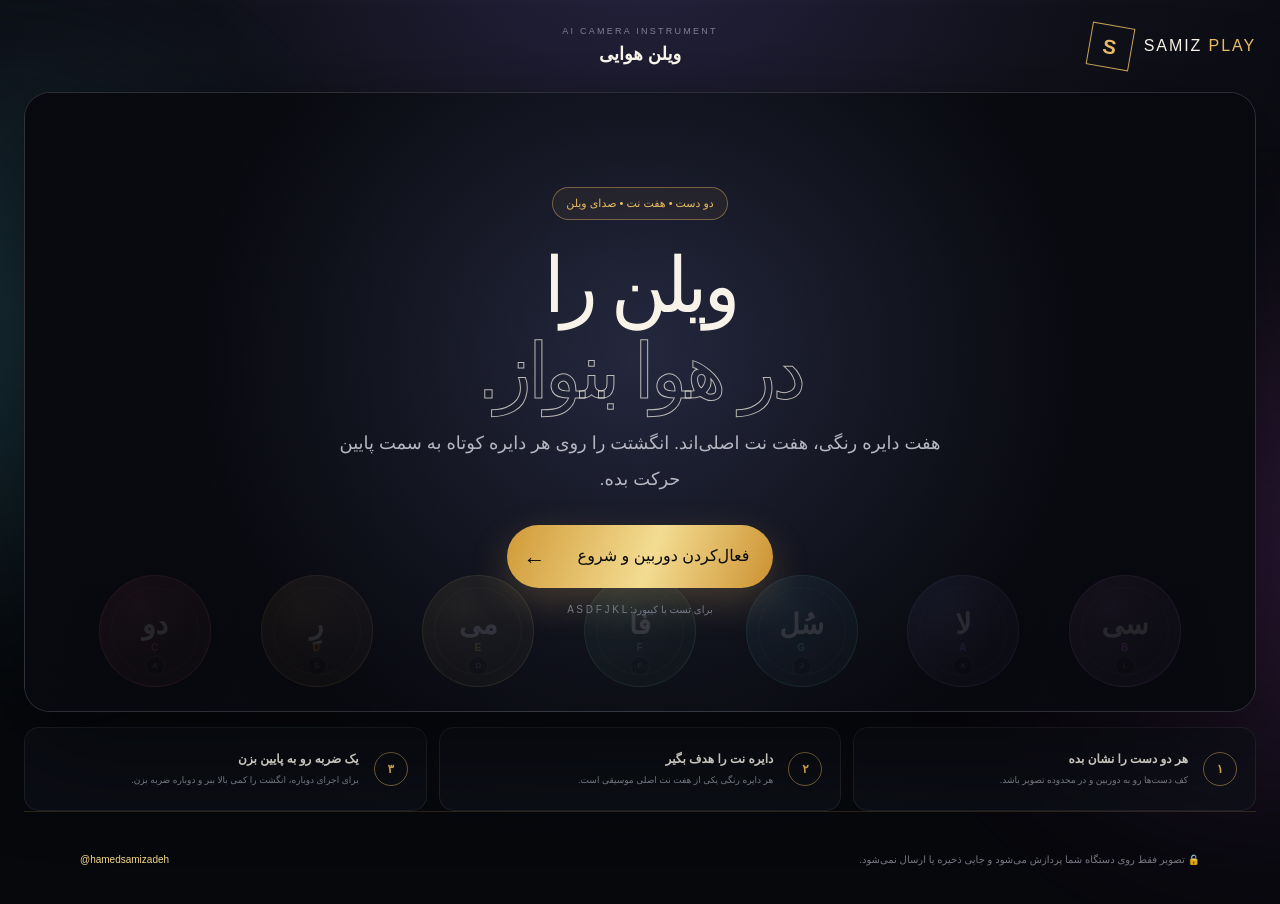
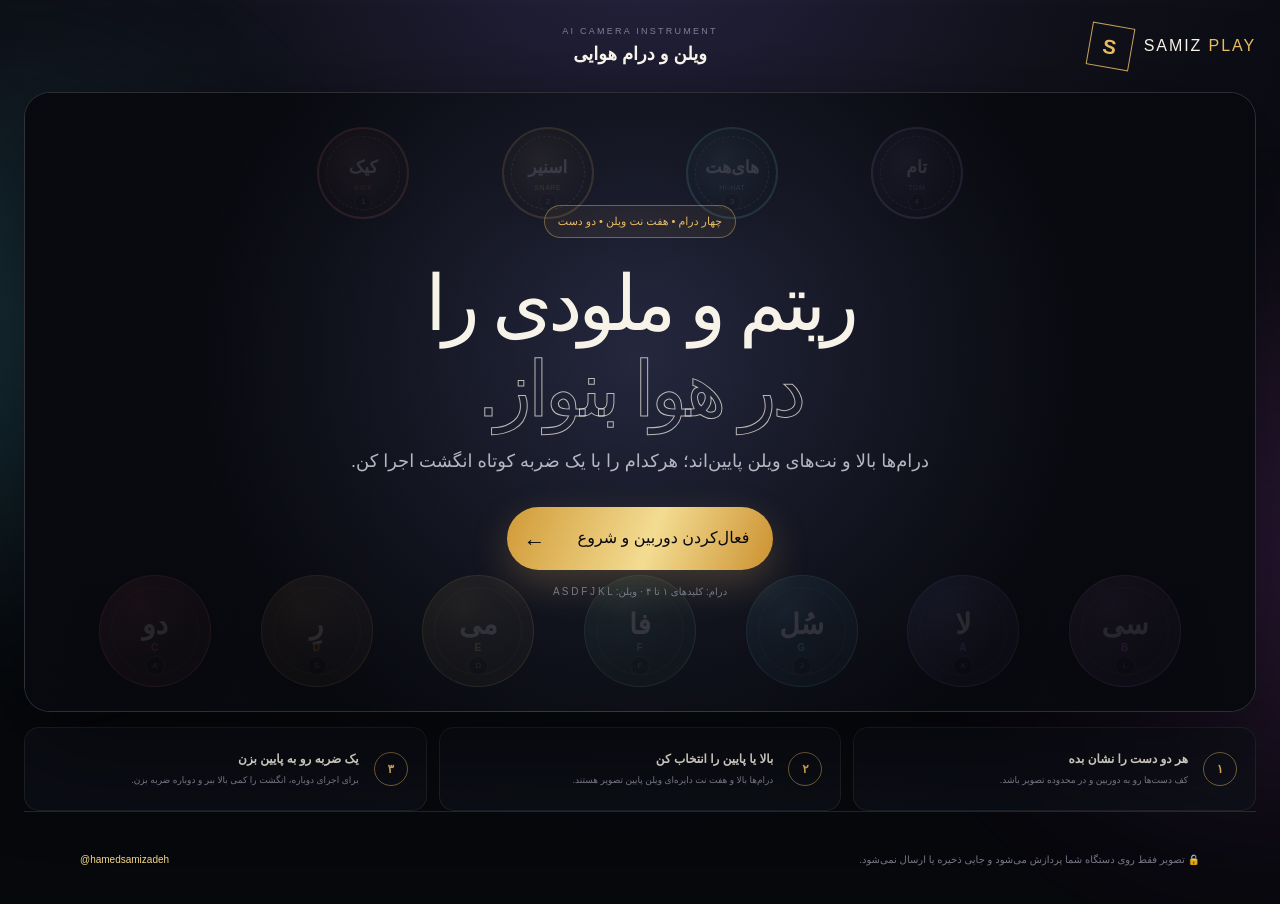
Before and after one commit to hamedsamz/samiz-ai-website, a Next.js app: page /air-piano in a window 1280 px wide. Shown: the top 904 px of the page. Built offline with nearby package versions, Linux system fonts and the light colour scheme; a web font is replaced by a local one.

Commit message:
Add playable air drums above violin notes

```diff
--- a/app/air-piano/AirPiano.tsx
+++ b/app/air-piano/AirPiano.tsx
@@ -16,6 +16,13 @@ const NOTES = [
   { fa: "سُل", latin: "G", key: "J", frequency: 392, color: "#54d9f5" },
   { fa: "لا", latin: "A", key: "K", frequency: 440, color: "#8f8bff" },
   { fa: "سی", latin: "B", key: "L", frequency: 493.88, color: "#e782ff" },
+] as const;
+
+const DRUMS = [
+  { fa: "کیک", latin: "KICK", key: "1", kind: "kick", color: "#ff7657" },
+  { fa: "اسنیر", latin: "SNARE", key: "2", kind: "snare", color: "#ffc857" },
+  { fa: "های‌هت", latin: "HI-HAT", key: "3", kind: "hihat", color: "#5fe1dd" },
+  { fa: "تام", latin: "TOM", key: "4", kind: "tom", color: "#b68cff" },
 ] as const;
 
 const FINGER_TIPS = [4, 8, 12, 16, 20] as const;
@@ -49,14 +56,17 @@ export default function AirPiano() {
   const tipStatesRef = useRef<Map<string, TipState>>(new Map());
   const lastStrikeRef = useRef<Map<string, number>>(new Map());
   const activeTimersRef = useRef<Map<number, number>>(new Map());
+  const drumTimersRef = useRef<Map<number, number>>(new Map());
   const handsCountRef = useRef(0);
   const playNoteRef = useRef<(index: number) => void>(() => undefined);
+  const playDrumRef = useRef<(index: number) => void>(() => undefined);
 
   const [phase, setPhase] = useState<Phase>("idle");
   const [cameraVisible, setCameraVisible] = useState(false);
   const [handsCount, setHandsCount] = useState(0);
-  const [lastNote, setLastNote] = useState<number | null>(null);
+  const [lastSound, setLastSound] = useState("—");
   const [activeNotes, setActiveNotes] = useState<number[]>([]);
+  const [activeDrums, setActiveDrums] = useState<number[]>([]);
   const [errorMessage, setErrorMessage] = useState("");
 
   const ensureAudio = useCallback(async () => {
@@ -138,14 +148,91 @@ export default function AirPiano() {
       bowGain.connect(master);
       bow.start(now);
     }).catch(() => undefined);
-    setLastNote(index);
+    setLastSound(`${note.fa} · ${note.latin}`);
     flashNote(index);
     if (navigator.vibrate) navigator.vibrate(12);
   }, [ensureAudio, flashNote]);
 
+  const flashDrum = useCallback((index: number) => {
+    setActiveDrums((current) => current.includes(index) ? current : [...current, index]);
+    const existing = drumTimersRef.current.get(index);
+    if (existing) window.clearTimeout(existing);
+    const timer = window.setTimeout(() => {
+      setActiveDrums((current) => current.filter((item) => item !== index));
+      drumTimersRef.current.delete(index);
+    }, 150);
+    drumTimersRef.current.set(index, timer);
+  }, []);
+
+  const playDrum = useCallback((index: number) => {
+    const drum = DRUMS[index];
+    if (!drum) return;
+    void ensureAudio().then((audio) => {
+      const now = audio.currentTime;
+      if (drum.kind === "kick") {
+        const oscillator = audio.createOscillator();
+        const gain = audio.createGain();
+        oscillator.type = "sine";
+        oscillator.frequency.setValueAtTime(155, now);
+        oscillator.frequency.exponentialRampToValueAtTime(46, now + 0.3);
+        gain.gain.setValueAtTime(0.9, now);
+        gain.gain.exponentialRampToValueAtTime(0.0001, now + 0.34);
+        oscillator.connect(gain);
+        gain.connect(audio.destination);
+        oscillator.start(now);
+        oscillator.stop(now + 0.36);
+      } else if (drum.kind === "tom") {
+        const oscillator = audio.createOscillator();
+        const gain = audio.createGain();
+        oscillator.type = "sine";
+        oscillator.frequency.setValueAtTime(210, now);
+        oscillator.frequency.exponentialRampToValueAtTime(92, now + 0.42);
+        gain.gain.setValueAtTime(0.56, now);
+        gain.gain.exponentialRampToValueAtTime(0.0001, now + 0.46);
+        oscillator.connect(gain);
+        gain.connect(audio.destination);
+        oscillator.start(now);
+        oscillator.stop(now + 0.48);
+      } else {
+        const duration = drum.kind === "snare" ? 0.2 : 0.075;
+        const buffer = audio.createBuffer(1, Math.floor(audio.sampleRate * duration), audio.sampleRate);
+        const data = buffer.getChannelData(0);
+        for (let sample = 0; sample < data.length; sample += 1) data[sample] = Math.random() * 2 - 1;
+        const noise = audio.createBufferSource();
+        const filter = audio.createBiquadFilter();
+        const gain = audio.createGain();
+        noise.buffer = buffer;
+        filter.type = "highpass";
+        filter.frequency.value = drum.kind === "snare" ? 1050 : 5900;
+        gain.gain.setValueAtTime(drum.kind === "snare" ? 0.42 : 0.24, now);
+        gain.gain.exponentialRampToValueAtTime(0.0001, now + duration);
+        noise.connect(filter);
+        filter.connect(gain);
+        gain.connect(audio.destination);
+        noise.start(now);
+        if (drum.kind === "snare") {
+          const body = audio.createOscillator();
+          const bodyGain = audio.createGain();
+          body.type = "triangle";
+          body.frequency.value = 185;
+          bodyGain.gain.setValueAtTime(0.2, now);
+          bodyGain.gain.exponentialRampToValueAtTime(0.0001, now + 0.13);
+          body.connect(bodyGain);
+          bodyGain.connect(audio.destination);
+          body.start(now);
+          body.stop(now + 0.14);
+        }
+      }
+    }).catch(() => undefined);
+    setLastSound(drum.fa);
+    flashDrum(index);
+    if (navigator.vibrate) navigator.vibrate(16);
+  }, [ensureAudio, flashDrum]);
+
   useEffect(() => {
     playNoteRef.current = playNote;
-  }, [playNote]);
+    playDrumRef.current = playDrum;
+  }, [playDrum, playNote]);
 
   const stopCamera = useCallback(() => {
     streamRef.current?.getTracks().forEach((track) => track.stop());
@@ -163,6 +250,7 @@ export default function AirPiano() {
     landmarkerRef.current?.close();
     if (animationRef.current) cancelAnimationFrame(animationRef.current);
     activeTimersRef.current.forEach((timer) => window.clearTimeout(timer));
+    drumTimersRef.current.forEach((timer) => window.clearTimeout(timer));
     void audioRef.current?.close();
   }, [stopCamera]);
 
@@ -170,7 +258,9 @@ export default function AirPiano() {
     const onKeyDown = (event: KeyboardEvent) => {
       if (event.repeat || event.metaKey || event.ctrlKey || event.altKey) return;
       const index = NOTES.findIndex((note) => note.key.toLowerCase() === event.key.toLowerCase());
+      const drumIndex = DRUMS.findIndex((drum) => drum.key === event.key);
       if (index >= 0) playNoteRef.current(index);
+      else if (drumIndex >= 0) playDrumRef.current(drumIndex);
     };
     window.addEventListener("keydown", onKeyDown);
     return () => window.removeEventListener("keydown", onKeyDown);
@@ -213,11 +303,17 @@ export default function AirPiano() {
           setHandsCount(landmarks.length);
         }
         const map = getCoverMapper(video, width, height);
-        const dockLeft = width * 0.04;
-        const dockWidth = width * 0.92;
+        const compactLayout = width < 780;
+        const dockLeft = width * (compactLayout ? 0.02 : 0.04);
+        const dockWidth = width * (compactLayout ? 0.96 : 0.92);
         const cellWidth = dockWidth / NOTES.length;
-        const circleCenterY = height * 0.87;
-        const circleRadius = Math.min(cellWidth * 0.41, height * 0.09);
+        const circleCenterY = height * (compactLayout ? 0.89 : 0.87);
+        const circleRadius = Math.min(cellWidth * (compactLayout ? 0.44 : 0.41), height * (compactLayout ? 0.065 : 0.09));
+        const drumLeft = width * (compactLayout ? 0.09 : 0.2);
+        const drumWidth = width * (compactLayout ? 0.82 : 0.6);
+        const drumCellWidth = drumWidth / DRUMS.length;
+        const drumCenterY = height * (compactLayout ? 0.12 : 0.13);
+        const drumRadius = Math.min(drumCellWidth * 0.32, height * 0.065);
 
         landmarks.forEach((hand, handIndex) => {
           const handColor = handIndex === 0 ? "#65f4ff" : "#ff8ee8";
@@ -250,28 +346,36 @@ export default function AirPiano() {
             const insideCircle = mapped.x >= dockLeft && mapped.x <= dockLeft + dockWidth
               && Math.hypot(mapped.x - circleCenterX, mapped.y - circleCenterY) <= circleRadius * 1.16;
             const noteIndex = insideCircle ? degree : -1;
+            const drumDegree = Math.max(0, Math.min(DRUMS.length - 1, Math.floor((mapped.x - drumLeft) / drumCellWidth)));
+            const drumCenterX = drumLeft + drumCellWidth * (drumDegree + 0.5);
+            const insideDrum = mapped.x >= drumLeft && mapped.x <= drumLeft + drumWidth
+              && Math.hypot(mapped.x - drumCenterX, mapped.y - drumCenterY) <= drumRadius * 1.2;
+            const drumIndex = insideDrum ? drumDegree : -1;
+            const targetId = noteIndex >= 0 ? noteIndex : drumIndex >= 0 ? drumIndex + 100 : -1;
+            const insideTarget = targetId >= 0;
             const id = `${handIndex}-${tipIndex}`;
             const previous = tipStatesRef.current.get(id);
             const lastStrike = lastStrikeRef.current.get(id) || 0;
-            let armed = previous?.armed ?? !insideCircle;
+            let armed = previous?.armed ?? !insideTarget;
             let anchorY = previous?.anchorY ?? mapped.y;
             let triggerY = previous?.triggerY ?? mapped.y;
             if (mapped.y < anchorY) anchorY = mapped.y;
-            if (!insideCircle || (!armed && triggerY - mapped.y > height * 0.014)) {
+            if (!insideTarget || (!armed && triggerY - mapped.y > height * 0.014)) {
               armed = true;
               anchorY = mapped.y;
             }
-            const circleTop = circleCenterY - circleRadius;
-            const crossedCircleTop = insideCircle && previous ? previous.y <= circleTop && mapped.y > circleTop : false;
-            const deliberateTap = insideCircle && mapped.y - anchorY > height * 0.013;
-            if (noteIndex >= 0 && armed && now - lastStrike > 160 && (crossedCircleTop || deliberateTap)) {
-              playNoteRef.current(noteIndex);
+            const targetTop = noteIndex >= 0 ? circleCenterY - circleRadius : drumCenterY - drumRadius;
+            const crossedTargetTop = insideTarget && previous ? previous.y <= targetTop && mapped.y > targetTop : false;
+            const deliberateTap = insideTarget && mapped.y - anchorY > height * 0.013;
+            if (targetId >= 0 && armed && now - lastStrike > 150 && (crossedTargetTop || deliberateTap)) {
+              if (noteIndex >= 0) playNoteRef.current(noteIndex);
+              else playDrumRef.current(drumIndex);
               lastStrikeRef.current.set(id, now);
               armed = false;
               triggerY = mapped.y;
               anchorY = mapped.y;
             }
-            tipStatesRef.current.set(id, { y: mapped.y, time: now, armed, note: noteIndex, anchorY, triggerY });
+            tipStatesRef.current.set(id, { y: mapped.y, time: now, armed, note: targetId, anchorY, triggerY });
           });
           context.shadowBlur = 0;
         });
@@ -334,7 +438,7 @@ export default function AirPiano() {
 
   const exit = () => {
     stopCamera();
-    setLastNote(null);
+    setLastSound("—");
     setPhase("idle");
   };
 
@@ -346,7 +450,7 @@ export default function AirPiano() {
         <Link href="/" className={styles.brand} aria-label="بازگشت به سمیز">
           <b>S</b><span>SAMIZ <em>PLAY</em></span>
         </Link>
-        <div className={styles.titleLockup}><small>AI CAMERA INSTRUMENT</small><strong>ویلن هوایی</strong></div>
+        <div className={styles.titleLockup}><small>AI CAMERA INSTRUMENT</small><strong>ویلن و درام هوایی</strong></div>
         {phase === "ready" && <button type="button" onClick={exit} className={styles.exitButton}>خروج ×</button>}
       </header>
 
@@ -355,6 +459,22 @@ export default function AirPiano() {
           <video ref={videoRef} className={`${styles.video} ${cameraVisible ? styles.visible : ""}`} muted playsInline aria-label="تصویر زنده دوربین" />
           <div className={styles.cameraShade} />
           <canvas ref={canvasRef} className={styles.canvas} aria-hidden="true" />
+
+          <div className={styles.drumGrid} aria-label="درام‌های هوایی">
+            {DRUMS.map((drum, index) => (
+              <button
+                type="button"
+                key={drum.kind}
+                className={styles.drumPad}
+                data-active={activeDrums.includes(index)}
+                style={{ "--drum-color": drum.color } as React.CSSProperties}
+                onPointerDown={() => playDrum(index)}
+                aria-label={`درام ${drum.fa}`}
+              >
+                <span>{drum.fa}</span><b>{drum.latin}</b><kbd>{drum.key}</kbd>
+              </button>
+            ))}
+          </div>
 
           <div className={styles.noteGrid} aria-label="هفت نت اصلی موسیقی با صدای ویلن">
             {NOTES.map((note, index) => (
@@ -374,11 +494,11 @@ export default function AirPiano() {
 
           {phase === "idle" && (
             <div className={styles.intro}>
-              <span className={styles.eyebrow}>دو دست • هفت نت • صدای ویلن</span>
-              <h1>ویلن را<br /><em>در هوا بنواز.</em></h1>
-              <p>هفت دایره رنگی، هفت نت اصلی‌اند. انگشتت را روی هر دایره کوتاه به سمت پایین حرکت بده.</p>
+              <span className={styles.eyebrow}>چهار درام • هفت نت ویلن • دو دست</span>
+              <h1>ریتم و ملودی را<br /><em>در هوا بنواز.</em></h1>
+              <p>درام‌ها بالا و نت‌های ویلن پایین‌اند؛ هرکدام را با یک ضربه کوتاه انگشت اجرا کن.</p>
               <button type="button" className={styles.primaryButton} onClick={start}>فعال‌کردن دوربین و شروع <span>←</span></button>
-              <small>برای تست با کیبورد: A S D F J K L</small>
+              <small>درام: کلیدهای ۱ تا ۴ · ویلن: A S D F J K L</small>
             </div>
           )}
 
@@ -393,15 +513,15 @@ export default function AirPiano() {
           {phase === "ready" && (
             <div className={styles.hud}>
               <div><span className={handsCount > 0 ? styles.liveDot : styles.waitDot} />{handsCount === 0 ? "دست‌ها را جلوی دوربین بگیر" : `${handsCount} دست شناسایی شد`}</div>
-              <div className={styles.nowPlaying}><small>آخرین نت</small><strong>{lastNote === null ? "—" : `${NOTES[lastNote].fa} · ${NOTES[lastNote].latin}`}</strong></div>
-              <p>نوک انگشت را روی یکی از دایره‌ها رو به پایین حرکت بده</p>
+              <div className={styles.nowPlaying}><small>آخرین صدا</small><strong>{lastSound}</strong></div>
+              <p>بالا درام بزن؛ پایین نت‌های ویلن را اجرا کن</p>
             </div>
           )}
         </div>
 
         <div className={styles.instructions}>
           <div><b>۱</b><span><strong>هر دو دست را نشان بده</strong><small>کف دست‌ها رو به دوربین و در محدوده تصویر باشد.</small></span></div>
-          <div><b>۲</b><span><strong>دایره نت را هدف بگیر</strong><small>هر دایره رنگی یکی از هفت نت اصلی موسیقی است.</small></span></div>
+          <div><b>۲</b><span><strong>بالا یا پایین را انتخاب کن</strong><small>درام‌ها بالا و هفت نت دایره‌ای ویلن پایین تصویر هستند.</small></span></div>
           <div><b>۳</b><span><strong>یک ضربه رو به پایین بزن</strong><small>برای اجرای دوباره، انگشت را کمی بالا ببر و دوباره ضربه بزن.</small></span></div>
         </div>
       </section>
--- a/app/air-piano/air-piano.module.css
+++ b/app/air-piano/air-piano.module.css
@@ -35,6 +35,16 @@
 .cameraShade { position: absolute; inset: 0; z-index: 1; pointer-events: none; background: radial-gradient(circle at center, transparent 25%, rgba(5,6,10,.35) 100%), linear-gradient(180deg, rgba(8,9,13,.2), rgba(8,9,13,.05) 46%, rgba(8,9,13,.46)); }
 .canvas { position: absolute; inset: 0; z-index: 4; pointer-events: none; }
 
+.drumGrid { position: absolute; left: 20%; right: 20%; top: 5%; height: 16%; z-index: 5; display: grid; grid-template-columns: repeat(4,1fr); align-items: center; direction: ltr; pointer-events: none; }
+.drumPad { --drum-color: #fff; width: min(64%,92px); max-height: 94%; aspect-ratio: 1; justify-self: center; position: relative; display: flex; flex-direction: column; align-items: center; justify-content: center; gap: 3px; border: 2px solid color-mix(in srgb,var(--drum-color) 75%,white 10%); border-radius: 50%; color: #fff; background: radial-gradient(circle at 40% 34%,color-mix(in srgb,var(--drum-color) 35%,white 6%),color-mix(in srgb,var(--drum-color) 12%,#090a0f 88%) 68%); box-shadow: inset 0 -10px 24px rgba(0,0,0,.38),0 9px 28px rgba(0,0,0,.42); cursor: pointer; pointer-events: auto; transition: transform .1s ease,filter .1s ease,box-shadow .1s ease; -webkit-tap-highlight-color: transparent; }
+.drumPad::before { content: ""; position: absolute; inset: 8%; border: 1px dashed color-mix(in srgb,var(--drum-color) 66%,transparent); border-radius: 50%; }
+.drumPad:hover { transform: translateY(-3px); filter: brightness(1.18); }
+.drumPad[data-active="true"] { transform: scale(.9); filter: brightness(1.45); box-shadow: 0 0 38px color-mix(in srgb,var(--drum-color) 58%,transparent),inset 0 0 24px color-mix(in srgb,var(--drum-color) 28%,transparent); }
+.drumPad span,.drumPad b,.drumPad kbd { position: relative; z-index: 2; }
+.drumPad span { font-size: clamp(12px,1.35vw,18px); font-weight: 800; }
+.drumPad b { color: var(--drum-color); font: 7px/1 sans-serif; letter-spacing: .08em; }
+.drumPad kbd { position: absolute; bottom: 7%; width: 18px; height: 18px; display: grid; place-items: center; border: 1px solid rgba(255,255,255,.18); border-radius: 50%; background: rgba(5,6,9,.42); color: rgba(255,255,255,.62); font: 8px/1 sans-serif; }
+
 .noteGrid { position: absolute; left: 4%; right: 4%; bottom: 3%; height: 20%; z-index: 5; display: grid; grid-template-columns: repeat(7, 1fr); align-items: center; direction: ltr; pointer-events: none; }
 .notePad { --note-color: #fff; width: min(82%,112px); max-height: 92%; aspect-ratio: 1; justify-self: center; position: relative; display: flex; flex-direction: column; align-items: center; justify-content: center; gap: 1px; padding: 5px; overflow: hidden; border: 1px solid color-mix(in srgb, var(--note-color) 72%, white 8%); border-radius: 50%; color: white; background: radial-gradient(circle at 36% 28%, color-mix(in srgb, var(--note-color) 43%, white 8%), color-mix(in srgb, var(--note-color) 15%, #090a0f 85%) 72%); box-shadow: inset 0 0 26px color-mix(in srgb, var(--note-color) 18%, transparent), 0 8px 30px rgba(0,0,0,.4); cursor: pointer; pointer-events: auto; transition: transform .12s ease, filter .12s ease, box-shadow .12s ease; -webkit-tap-highlight-color: transparent; }
 .notePad::before { content: ""; position: absolute; inset: 10%; border: 1px solid color-mix(in srgb, var(--note-color) 52%, transparent); border-radius: 50%; opacity: .55; transition: opacity .12s, transform .12s; }
@@ -64,7 +74,7 @@
 .errorPanel .primaryButton { margin-top: 16px; }
 @keyframes spin { to { transform: rotate(360deg); } }
 
-.hud { position: absolute; z-index: 6; inset: 18px 20px auto; display: grid; grid-template-columns: 1fr auto 1fr; align-items: start; gap: 16px; pointer-events: none; direction: rtl; }
+.hud { position: absolute; z-index: 6; inset: 23% 20px auto; display: grid; grid-template-columns: 1fr auto 1fr; align-items: start; gap: 16px; pointer-events: none; direction: rtl; }
 .hud > div:first-child { justify-self: start; display: flex; align-items: center; gap: 8px; padding: 9px 13px; border: 1px solid rgba(255,255,255,.14); border-radius: 999px; background: rgba(7,8,12,.6); backdrop-filter: blur(14px); color: #d8d7de; font-size: 11px; }
 .liveDot, .waitDot { width: 7px; height: 7px; border-radius: 50%; background: #68efad; box-shadow: 0 0 10px #68efad; }
 .waitDot { background: #f7b95d; box-shadow: 0 0 10px #f7b95d; animation: pulse 1.2s infinite; }
@@ -91,12 +101,16 @@
   .intro { padding: 25px 18px; justify-content: flex-start; padding-top: 16vh; }
   .intro h1 { font-size: 48px; }
   .intro p { font-size: 13px; }
+  .drumGrid { left: 9%; right: 9%; top: 5%; height: 14%; }
+  .drumPad { width: 66%; }
+  .drumPad span { font-size: 10px; }
+  .drumPad b,.drumPad kbd { display: none; }
   .noteGrid { left: 2%; right: 2%; bottom: 4%; height: 14%; }
   .notePad { width: 88%; }
   .notePad span { font-size: 14px; }
   .notePad b { font-size: 7px; }
   .notePad kbd { display: none; }
-  .hud { inset: 12px 12px auto; grid-template-columns: 1fr auto; }
+  .hud { inset: 21% 12px auto; grid-template-columns: 1fr auto; }
   .hud p { display: none; }
   .nowPlaying { min-width: 95px; padding-inline: 8px; }
   .instructions { grid-template-columns: 1fr; }
--- a/app/air-piano/layout.tsx
+++ b/app/air-piano/layout.tsx
@@ -1,8 +1,8 @@
 import type { Metadata } from "next";
 
 export const metadata: Metadata = {
-  title: "ویلن هوایی با دوربین | SAMIZ PLAY",
-  description: "با حرکت انگشت‌ها جلوی دوربین، هفت نت اصلی موسیقی را با صدای ویلن بنواز؛ بدون نصب و کاملاً داخل مرورگر.",
+  title: "ویلن و درام هوایی با دوربین | SAMIZ PLAY",
+  description: "با حرکت انگشت‌ها جلوی دوربین، چهار درام و هفت نت اصلی موسیقی را با صدای ویلن بنواز.",
 };
 
 export default function AirPianoLayout({ children }: Readonly<{ children: React.ReactNode }>) {
```
